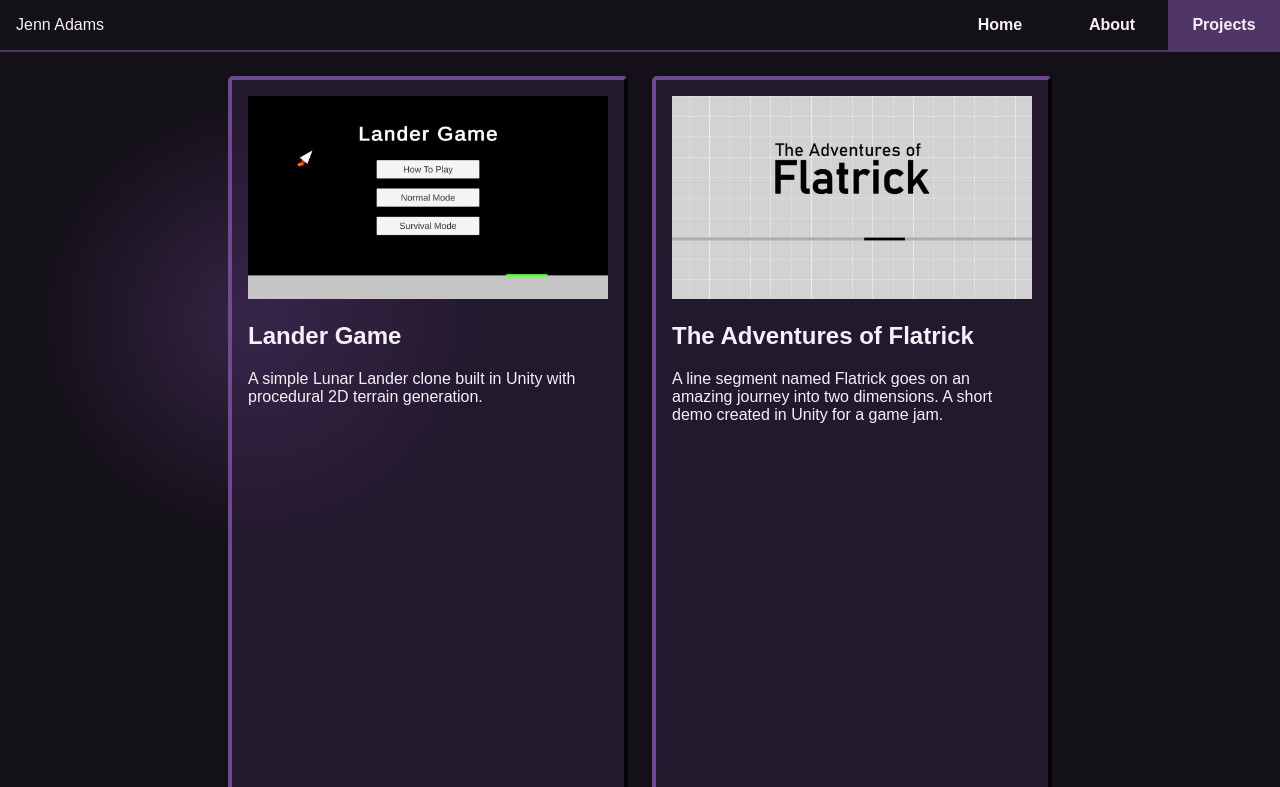
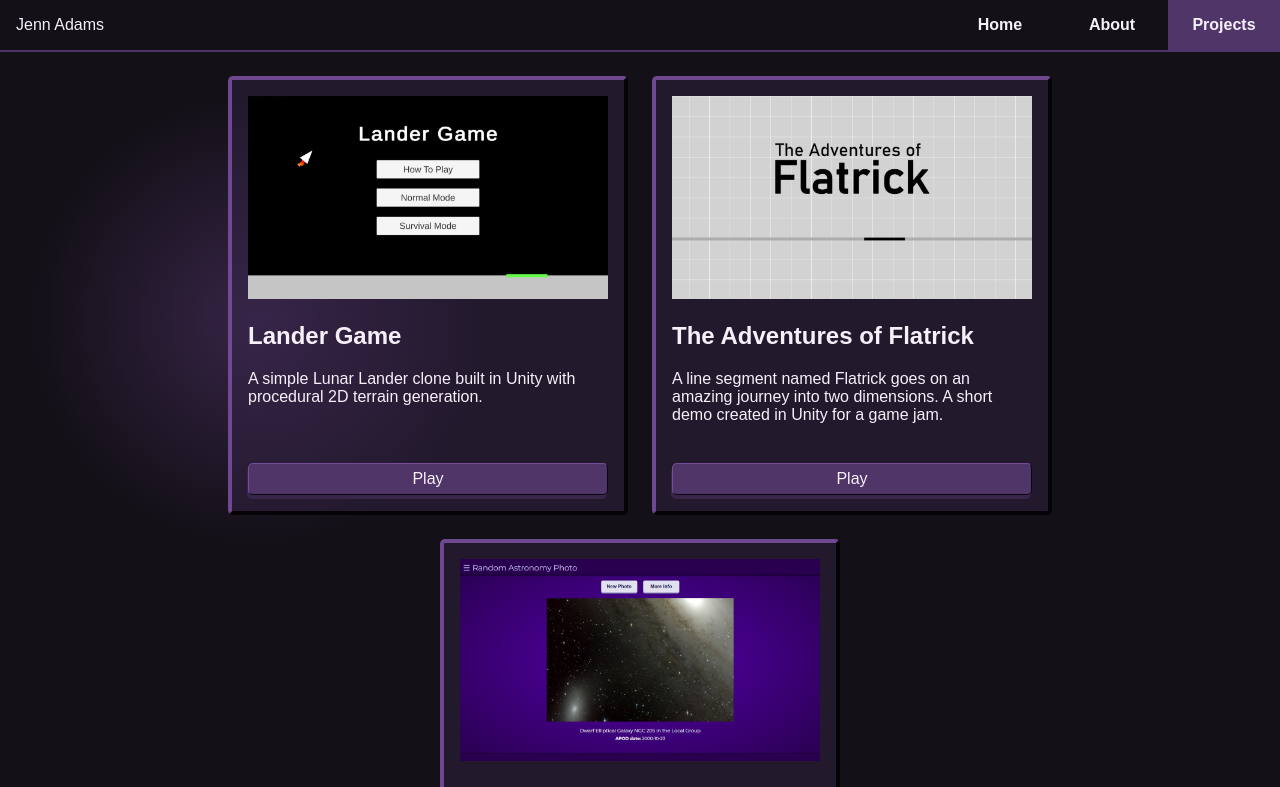
Before and after one commit to jennifercadams/jenn-adams-dev, a React (Vite) app: page /projects in a window 1280 px wide. Shown: the top 787 px of the page. Built offline with nearby package versions, Linux system fonts and the light colour scheme.

Commit message:
Fix problem with project card height and wrapping

```diff
--- a/src/components/ProjectCard/ProjectCard.css
+++ b/src/components/ProjectCard/ProjectCard.css
@@ -1,7 +1,6 @@
 .project-card {
     display: flex;
     flex-direction: column;
-    height: 100%;
     background-color: var(--tertiary-bg-color);
     border: outset 4px var(--secondary-bg-color);
     border-radius: 5px;
@@ -15,8 +14,8 @@
 .project-card .info {
     display: flex;
     flex-direction: column;
-    flex: 100%;
     width: 360px;
+    height: 192px;
     padding: 0 16px 16px;
 }
 
```
